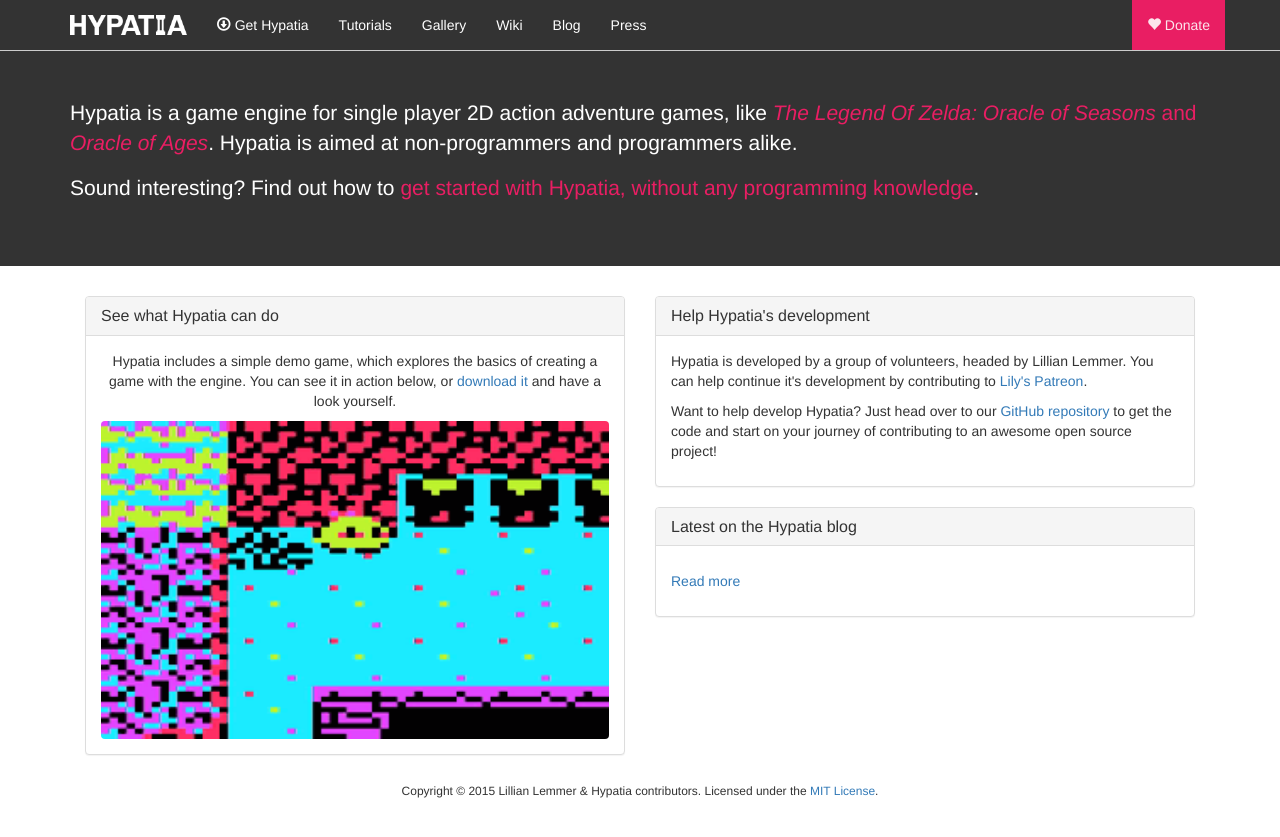
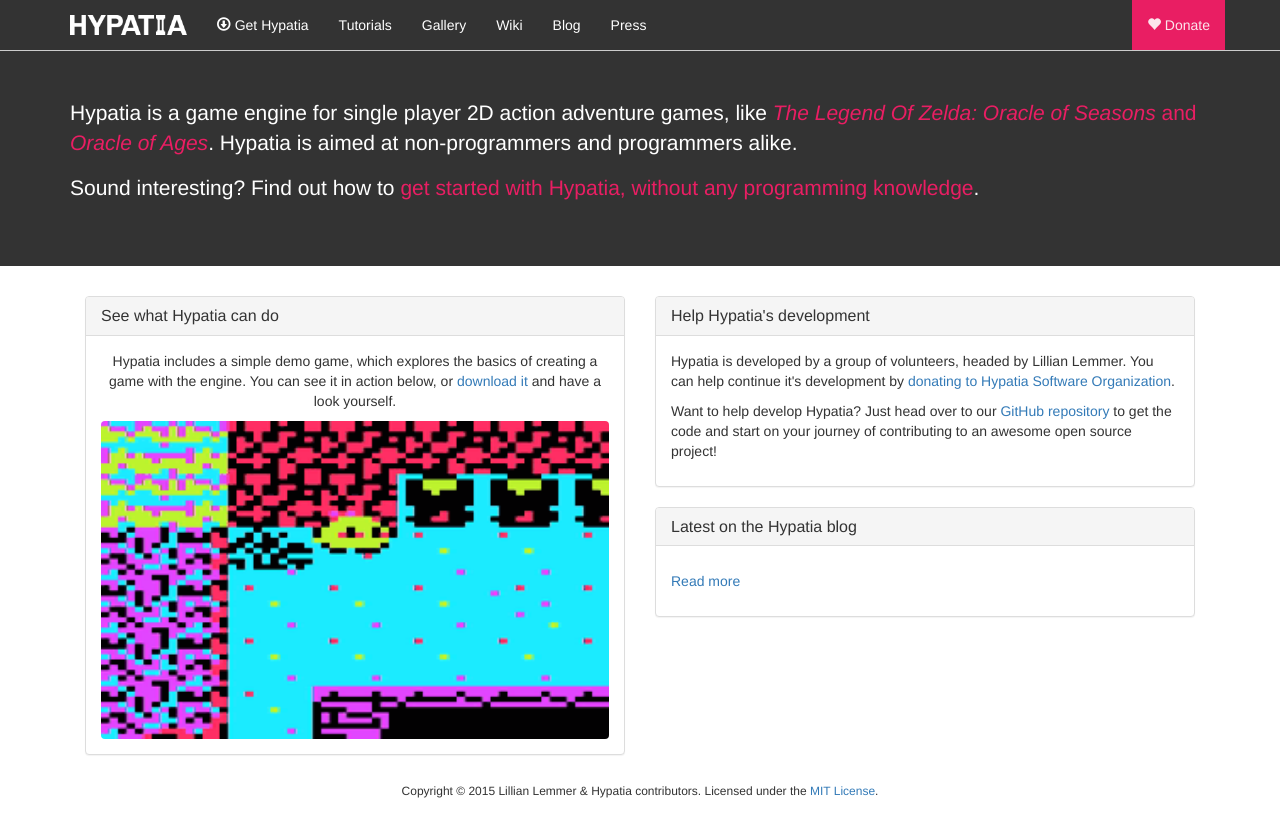
Before and after one commit to hypatia-software-org/engine.hypatia.software-old, a Jekyll site: the page built from index.html, in a window 1280 px wide. Shown: the top 837 px of the page. Built offline with Jekyll 4.4.1, drawn with Linux system fonts in a browser that asks for light colours; nearby versions of some CDN libraries.

Commit message:
Update index.html

```diff
--- a/index.html
+++ b/index.html
@@ -38,8 +38,8 @@
             <div class="panel-body">
             <p>
                 Hypatia is developed by a group of volunteers, headed by Lillian Lemmer.
-                You can help continue it's development by contributing to
-                <a href="https://www.patreon.com/lilylemmer">Lily's Patreon</a>.
+                You can help continue it's development by
+                <a href="https://hypatia.leadpages.co/donate-landing-page/">donating to Hypatia Software Organization</a>.
             </p>
             <p>
                 Want to help develop Hypatia? Just head over to our <a href="{{ site.hypatia_repo }}">GitHub repository</a> to get the code and start on your journey of contributing to an awesome open source project!
```
